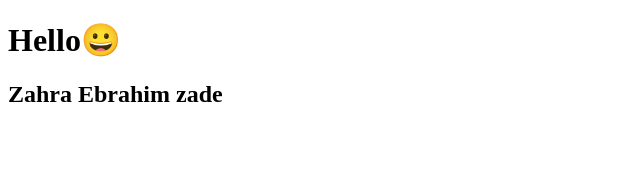
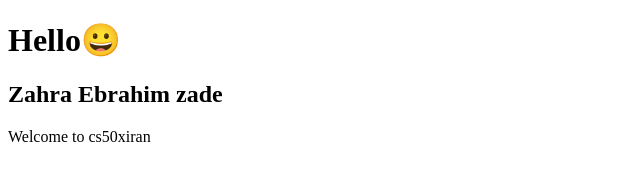
Before and after one commit to zhr-ebrahimzade/cs50xiran, a plain HTML site: page index.html in a window 1280 px wide. Shown: the whole page, without its empty margins (0-640 px from the left). Drawn offline with Linux system fonts and the light colour scheme.

Commit message:
Adding a paragraph

```diff
--- a/index.html
+++ b/index.html
@@ -9,6 +9,7 @@
 <body>
     <h1>Hello😀</h1>
     <h2>Zahra Ebrahim zade</h2>
+    <p>Welcome to cs50xiran</p>
 
 </body>
 </html>
```
